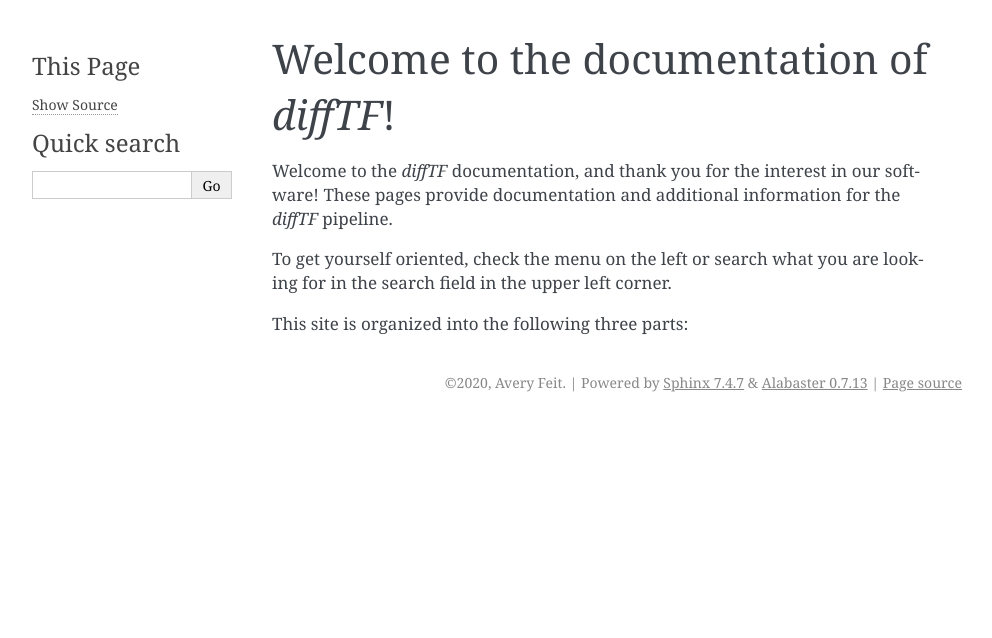
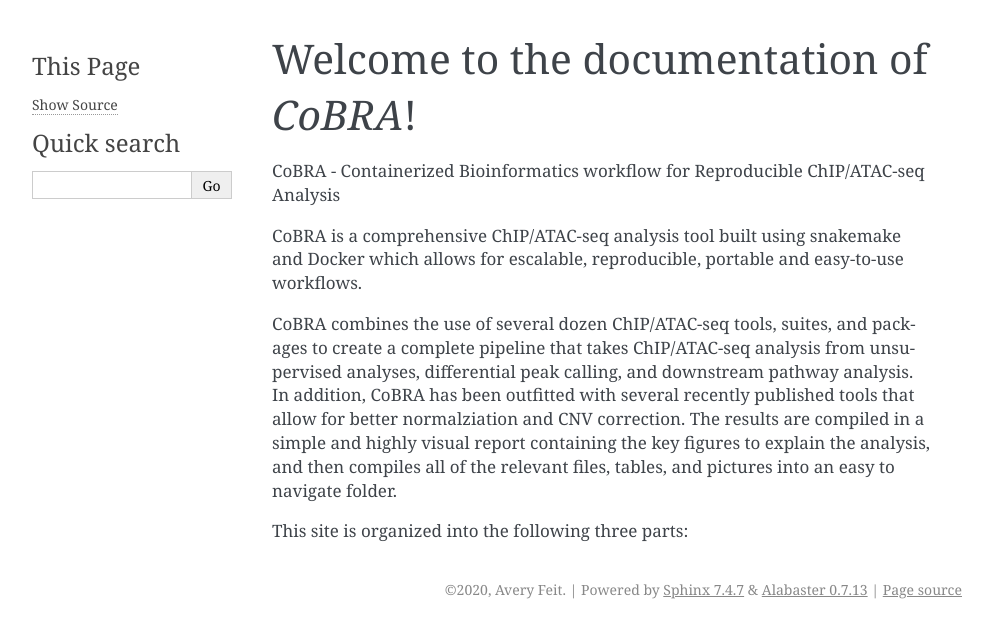
Before and after one commit to qiuxintao101/cobra, a Sphinx documentation site: the page built from docs/index.rst, in a window 1280 px wide. Shown: the top 638 px of the page, without its empty margins (148-1140 px from the left). Built offline with Sphinx 7.4.7, drawn with Linux system fonts in a browser that asks for light colours; pages that are not in the unit, such as notebooks, are missing from menus.

Commit message:
Update index.rst

```diff
--- a/docs/index.rst
+++ b/docs/index.rst
@@ -1,15 +1,16 @@
-.. diffTF documentation master file, created by
-   sphinx-quickstart on Thu Nov 30 13:16:14 2017.
+.. diffTF documentation master file
    You can adapt this file completely to your liking, but it should at least
    contain the root `toctree` directive.
 
 =========================================
-Welcome to the documentation of *diffTF*!
+Welcome to the documentation of *CoBRA*!
 =========================================
 
-Welcome to the *diffTF* documentation, and thank you for the interest in our software! These pages provide documentation and additional information for the *diffTF* pipeline.
+CoBRA - Containerized Bioinformatics workflow for Reproducible ChIP/ATAC-seq Analysis
 
-To get yourself oriented, check the menu on the left or search what you are looking for in the search field in the upper left corner.
+CoBRA is a comprehensive ChIP/ATAC‐seq analysis tool built using snakemake and Docker which allows for escalable, reproducible, portable and easy-to-use workflows.
+
+CoBRA combines the use of several dozen ChIP/ATAC‐seq tools, suites, and packages to create a complete pipeline that takes ChIP/ATAC‐seq analysis from unsupervised analyses, differential peak calling, and downstream pathway analysis. In addition, CoBRA has been outfitted with several recently published tools that allow for better normalziation and CNV correction. The results are compiled in a simple and highly visual report containing the key figures to explain the analysis, and then compiles all of the relevant files, tables, and pictures into an easy to navigate folder.
 
 
 This site is organized into the following three parts:
```
